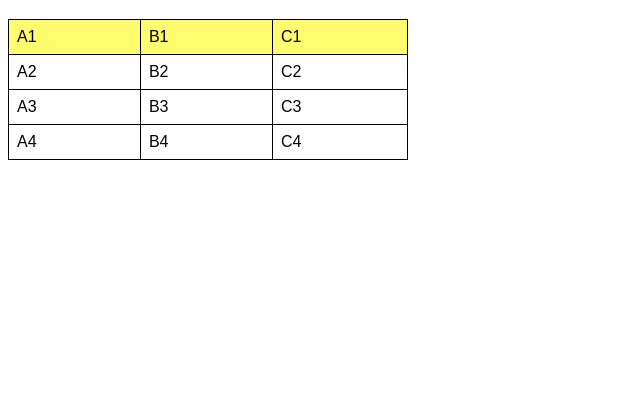
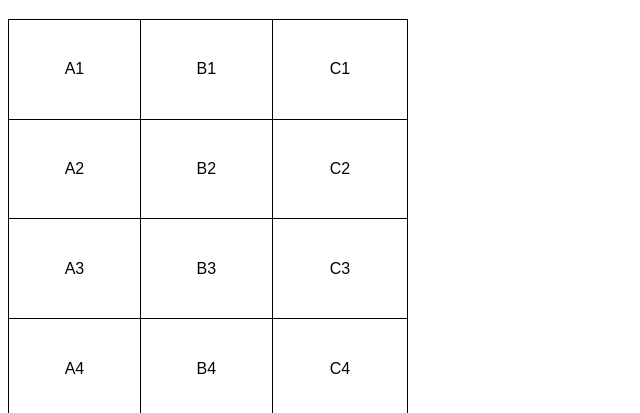
Before and after one commit to luiznnn/html-css, a plain HTML site: page exercícios/ex023/tabela001.html in a window 1280 px wide. Shown: the part 61-474 px from the top of the page, without its empty margins (0-640 px from the left). Drawn offline with Linux system fonts and the light colour scheme.

Commit message:
criei tabela001

```diff
--- a/exercícios/ex023/tabela001.html
+++ b/exercícios/ex023/tabela001.html
@@ -4,35 +4,40 @@
     <meta charset="UTF-8">
     <meta name="viewport" content="width=device-width, initial-scale=1.0">
     <title>Tabelas</title>
-
     <style>
      body{
         font-family: Arial, Helvetica, sans-serif;
      }
+
      table{
         width: 400px;
-        border-collapse: collapse;
+        height: 400px;
+        border-collapse:collapse ;
      }
      td{
         border: 1px solid black;
         padding: 8px;
+        text-align: center;
+        vertical-align: ;
      }
-    tr.linha{
-        background-color: rgba(255, 251, 0, 0.565);
+     .n1{
+        text-align: right;
+
      }
+        </style>
 
-  </style>
+
 </head>
 <body>
     <h1>Minha primeira tabela</h1>
     <table>
-        <tr class="linha">
-           <td>A1 </td>
+        <tr>
+           <td class="">A1 </td>
            <td>B1</td>
            <td>C1</td>
         </tr>
         <tr>
-            <td>A2</td>
+            <td class="">A2</td>
             <td>B2</td>
             <td>C2</td>
         </tr>
```
Lines whose indentation alone changed are shown as unchanged.
